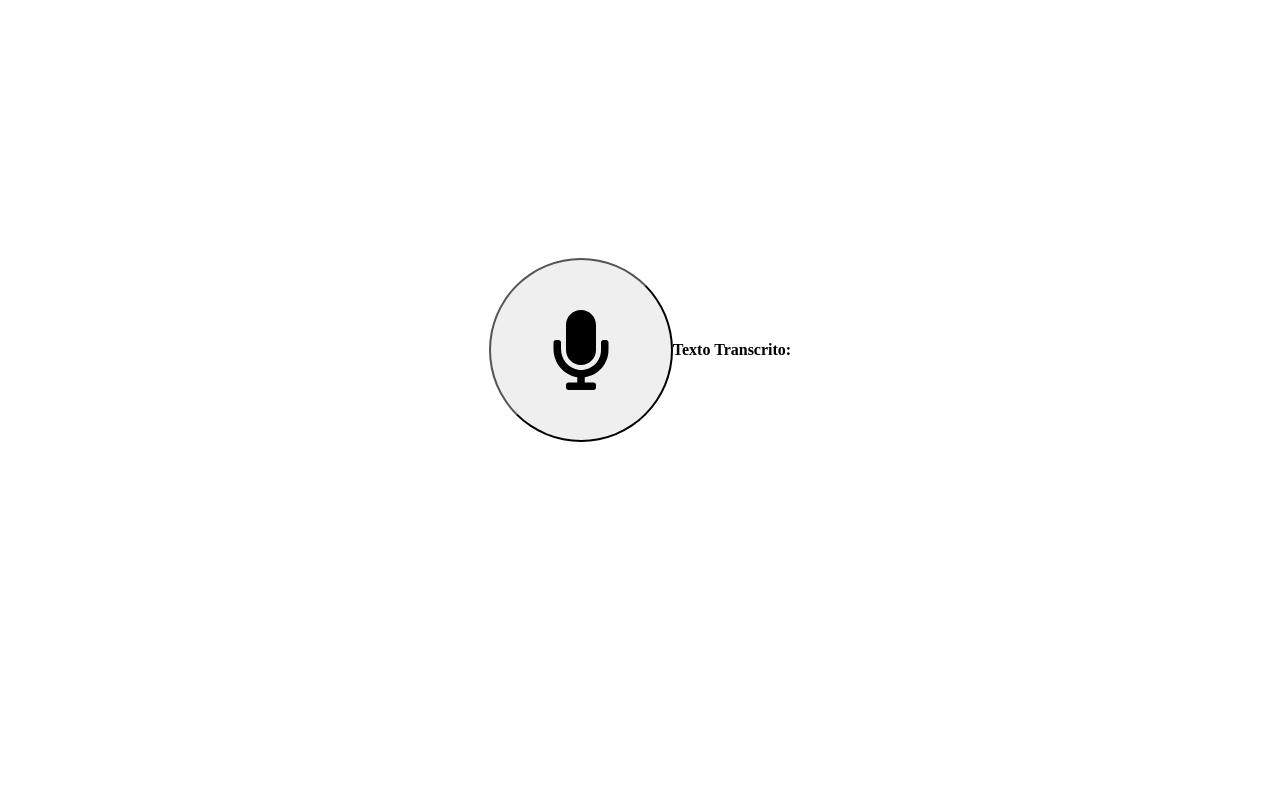
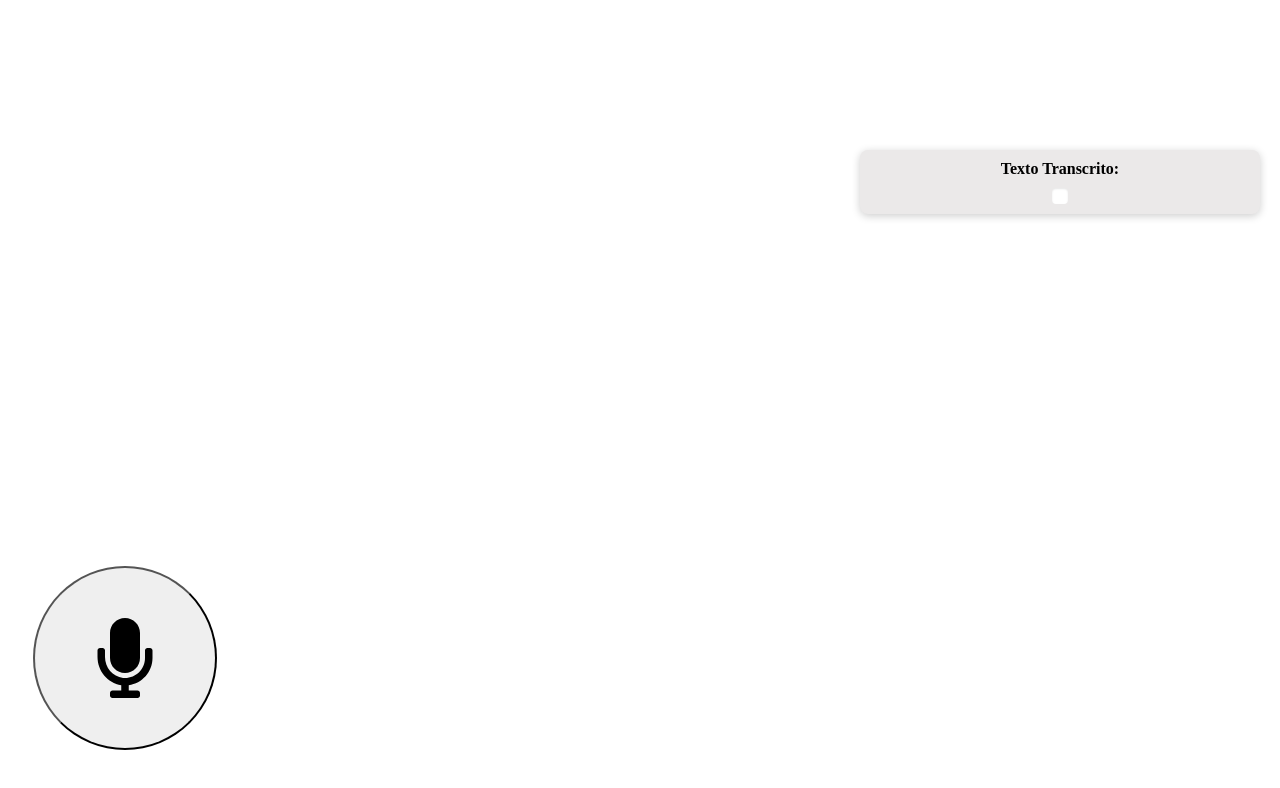
Before and after one commit to joaoneto9/Voice-Recognition-React-Web, a React (Vite) app in the folder web-voice-recognition/: page / in a window 1280 px wide. Shown: the top 788 px of the page. Built offline with nearby package versions, Linux system fonts and the light colour scheme.

Commit message:
feat/#7: styling the Sound component and the Text component

```diff
--- a/web-voice-recognition/src/style/style.css
+++ b/web-voice-recognition/src/style/style.css
@@ -25,6 +25,36 @@ button {
     align-items: center;
 }
 
+.sound_button_container {
+    position: absolute;
+    left: 100px;
+    width: 50px;
+    bottom: 0; /*os elemntos vao para baixo*/
+}
+
+.text_container {
+    position: absolute;
+    right: 20px;        /* distância da direita */
+    top: 150px;          /* distância do topo, ajuste como quiser */
+    width: 400px;       /* largura da div */
+    background-color: #ebe9e9; /* opcional, para visualizar */
+    padding: 10px;
+    border-radius: 8px;
+    box-shadow: 0 2px 8px rgba(0,0,0,0.2);
+    display: flex;
+    flex-direction: column; /* garante que elementos fiquem um abaixo do outro */
+    gap: 10px; /* espaço entre h4 e paragraph_container */
+}
+
+.paragraph_container {
+    background-color: white;
+    padding: 8px;
+    border-radius: 4px;
+    box-shadow: inset 0 1px 2px rgba(0,0,0,0.1);
+    color: rgb(52, 51, 51);
+}
+
+
 #audio-button {
     padding: 50px;
     border-radius: 50%;
```
